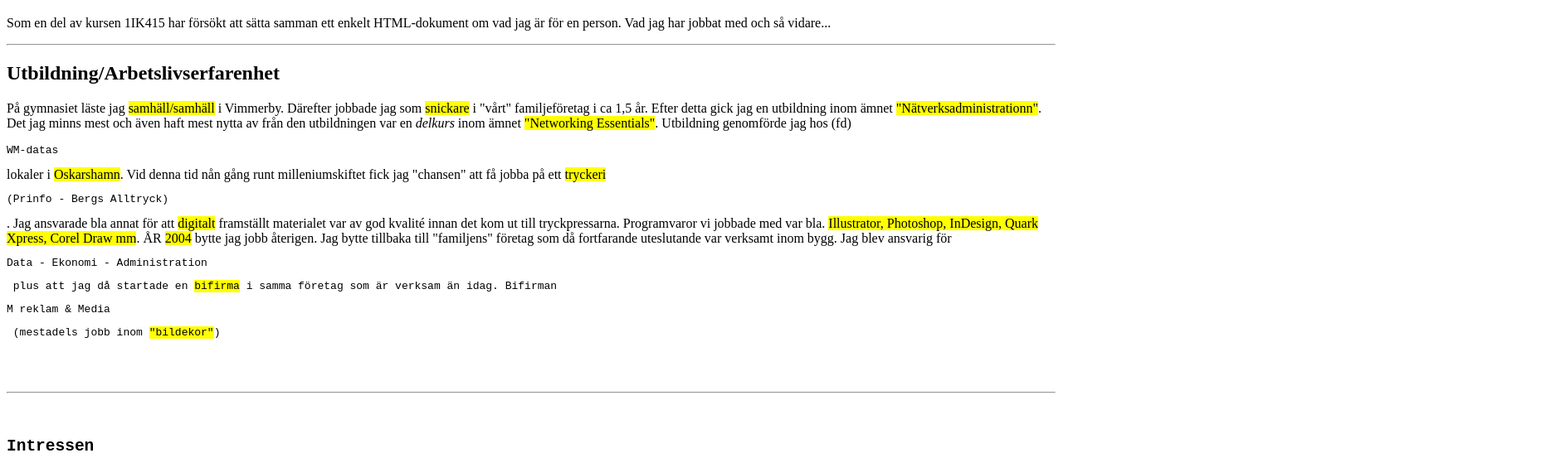
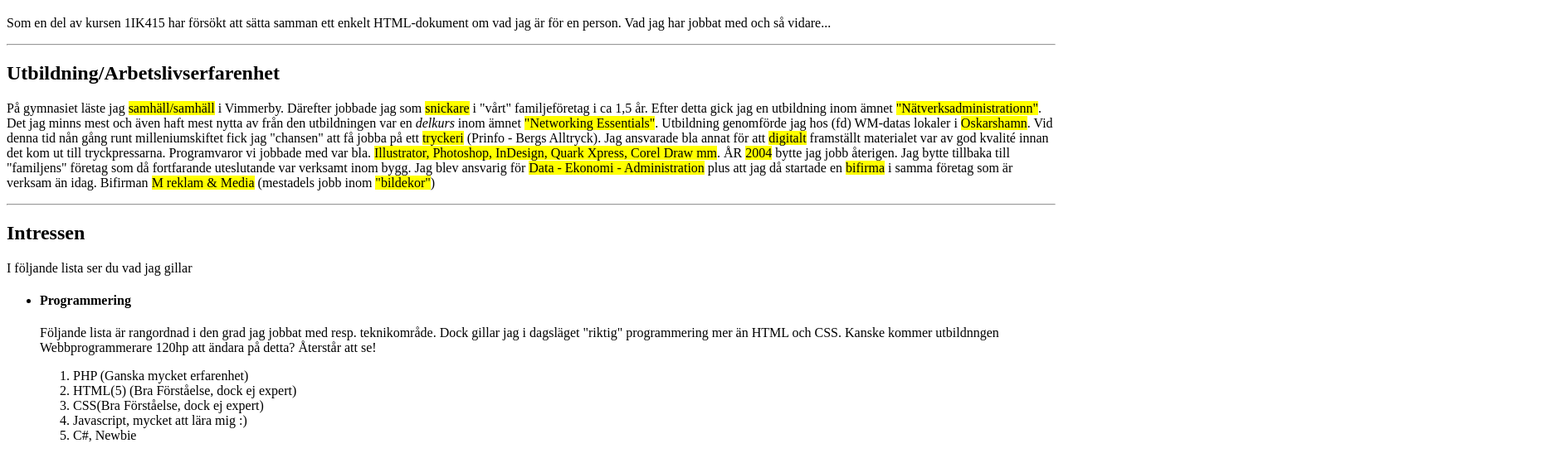
Before and after one commit to AndreasAnemyrLNU/1IK415-aa223ig-laborationer-NY, a plain HTML site: page pages/presentation.html in a window 1280 px wide. Shown: the part 61-614 px from the top of the page at 83% size, 1881 px wide, since content can reach past the window. Drawn offline with Linux system fonts and the light colour scheme.

Commit message:
validerat och tagit bort en del taggar!

```diff
--- a/pages/presentation.html
+++ b/pages/presentation.html
@@ -11,7 +11,7 @@
 
 	    <hr />
             <h2>Utbildning/Arbetslivserfarenhet</h2>
-            <p>På gymnasiet läste jag <mark>samhäll/samhäll</mark> i Vimmerby. Därefter jobbade jag som <mark>snickare</mark> i "vårt" familjeföretag i ca 1,5 år. Efter detta gick jag en utbildning inom ämnet <mark>"Nätverksadministrationn"</mark>. Det jag minns mest och även haft mest nytta av från den utbildningen var en <i>delkurs</i> inom ämnet <mark>"Networking Essentials"</mark>. Utbildning genomförde jag hos (fd) <pre>WM-datas</pre> lokaler i <mark>Oskarshamn</mark>. Vid denna tid nån gång runt milleniumskiftet fick jag "chansen" att få jobba på ett <mark>tryckeri</mark> <pre>(Prinfo - Bergs Alltryck)</pre>. Jag ansvarade bla annat för att <mark>digitalt</mark> framställt materialet var av god kvalité innan det kom ut till tryckpressarna. Programvaror vi jobbade med var bla. <mark>Illustrator, Photoshop, InDesign, Quark Xpress, Corel Draw mm</mark>. ÅR <mark>2004</mark> bytte jag jobb återigen. Jag bytte tillbaka till "familjens" företag som då fortfarande uteslutande var verksamt inom bygg. Jag blev ansvarig för <mark><pre>Data - Ekonomi - Administration<pre></mark> plus att jag då startade en <mark>bifirma</mark> i samma företag som är verksam än idag. Bifirman <mark><pre>M reklam & Media</pre></mark> (mestadels jobb inom <mark>"bildekor"</mark>)  </p>
+            <p>På gymnasiet läste jag <mark>samhäll/samhäll</mark> i Vimmerby. Därefter jobbade jag som <mark>snickare</mark> i "vårt" familjeföretag i ca 1,5 år. Efter detta gick jag en utbildning inom ämnet <mark>"Nätverksadministrationn"</mark>. Det jag minns mest och även haft mest nytta av från den utbildningen var en <i>delkurs</i> inom ämnet <mark>"Networking Essentials"</mark>. Utbildning genomförde jag hos (fd) WM-datas lokaler i <mark>Oskarshamn</mark>. Vid denna tid nån gång runt milleniumskiftet fick jag "chansen" att få jobba på ett <mark>tryckeri</mark> (Prinfo - Bergs Alltryck). Jag ansvarade bla annat för att <mark>digitalt</mark> framställt materialet var av god kvalité innan det kom ut till tryckpressarna. Programvaror vi jobbade med var bla. <mark>Illustrator, Photoshop, InDesign, Quark Xpress, Corel Draw mm</mark>. ÅR <mark>2004</mark> bytte jag jobb återigen. Jag bytte tillbaka till "familjens" företag som då fortfarande uteslutande var verksamt inom bygg. Jag blev ansvarig för <mark>Data - Ekonomi - Administration</mark> plus att jag då startade en <mark>bifirma</mark> i samma företag som är verksam än idag. Bifirman <mark>M reklam & Media</mark> (mestadels jobb inom <mark>"bildekor"</mark>)  </p>
 
             <hr />
             <h2>Intressen</h2>
```
